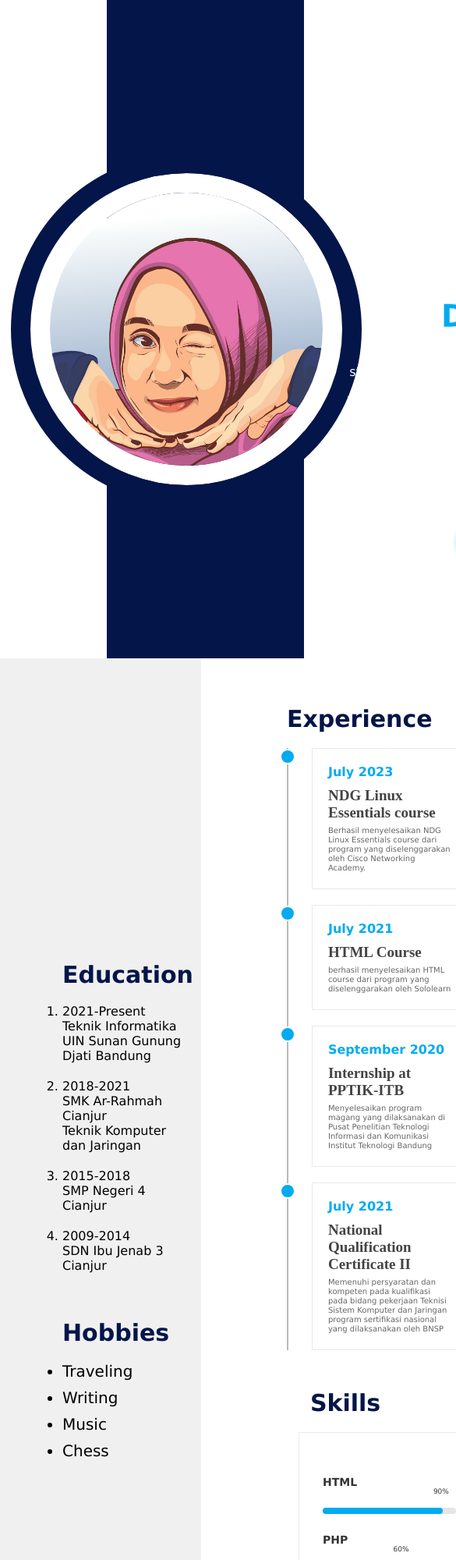
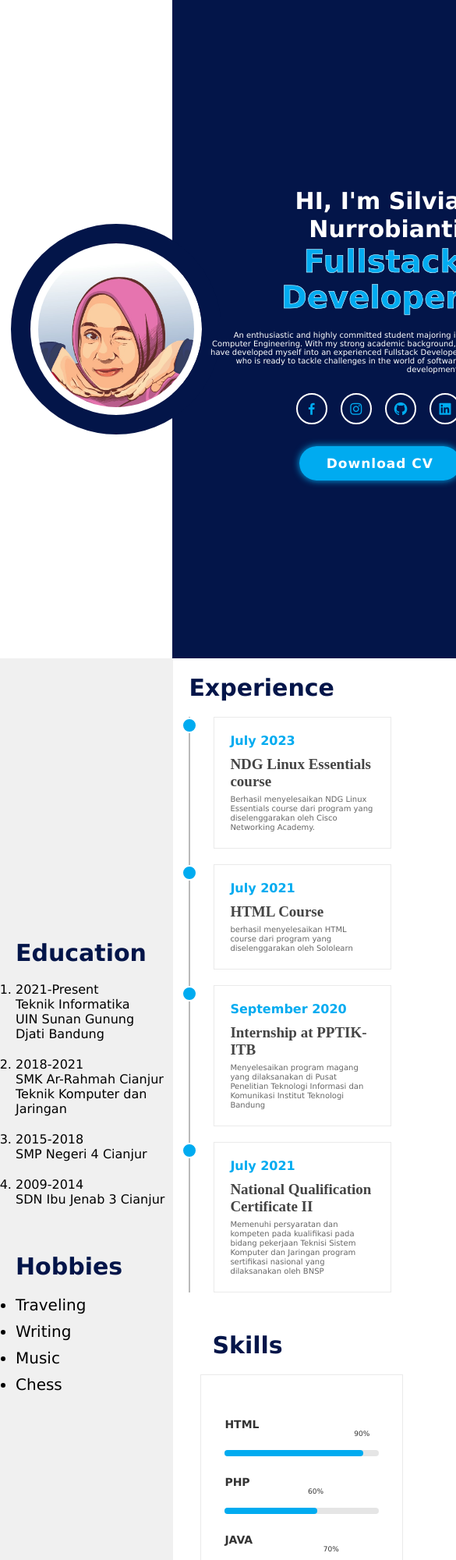
Before and after one commit to visilanti/cvsilvia.github.io, a plain HTML site: page index.html in a window 390 px wide. Shown: the top 2000 px of the page at 78% size, 585 px wide, since content can reach past the window. Drawn offline with nearby package versions, Linux system fonts and the light colour scheme.

Commit message:
responsive on mobile

```diff
--- a/styles.css
+++ b/styles.css
@@ -340,3 +340,47 @@ th, td {
     opacity: 1;
 }
 /*end contact sesion info */
+
+/* CSS untuk tampilan desktop */
+@media (max-width: 991px) {
+    .home{
+        width: 630px;
+    }
+    .home-image {
+        width: 220px;
+        height: 220px;
+    }
+    .home-image img {
+        position: relative;
+        max-width: 200px;
+        border-radius: 50%;
+    }
+    .home-content h1 {
+        font-size: 30px;
+        line-height: 1.2;
+    }
+    .home-content h3 {
+        font-size: 40px;
+    }
+    .home-content p {
+        font-size: 10px;
+        margin-top: 20px;
+    }
+    table {
+        width: fit-content;
+    }
+    .main-content{
+        margin: 10px 0 10px 10px;
+    }
+    .sidebar {
+        background-color: #f0f0f0;
+    }
+    .wrap2 {
+        margin-left: 10px;
+    }
+    .contact {
+        background-color: #031549;
+        color: white;
+        width: 100%;
+    }
+}
```
